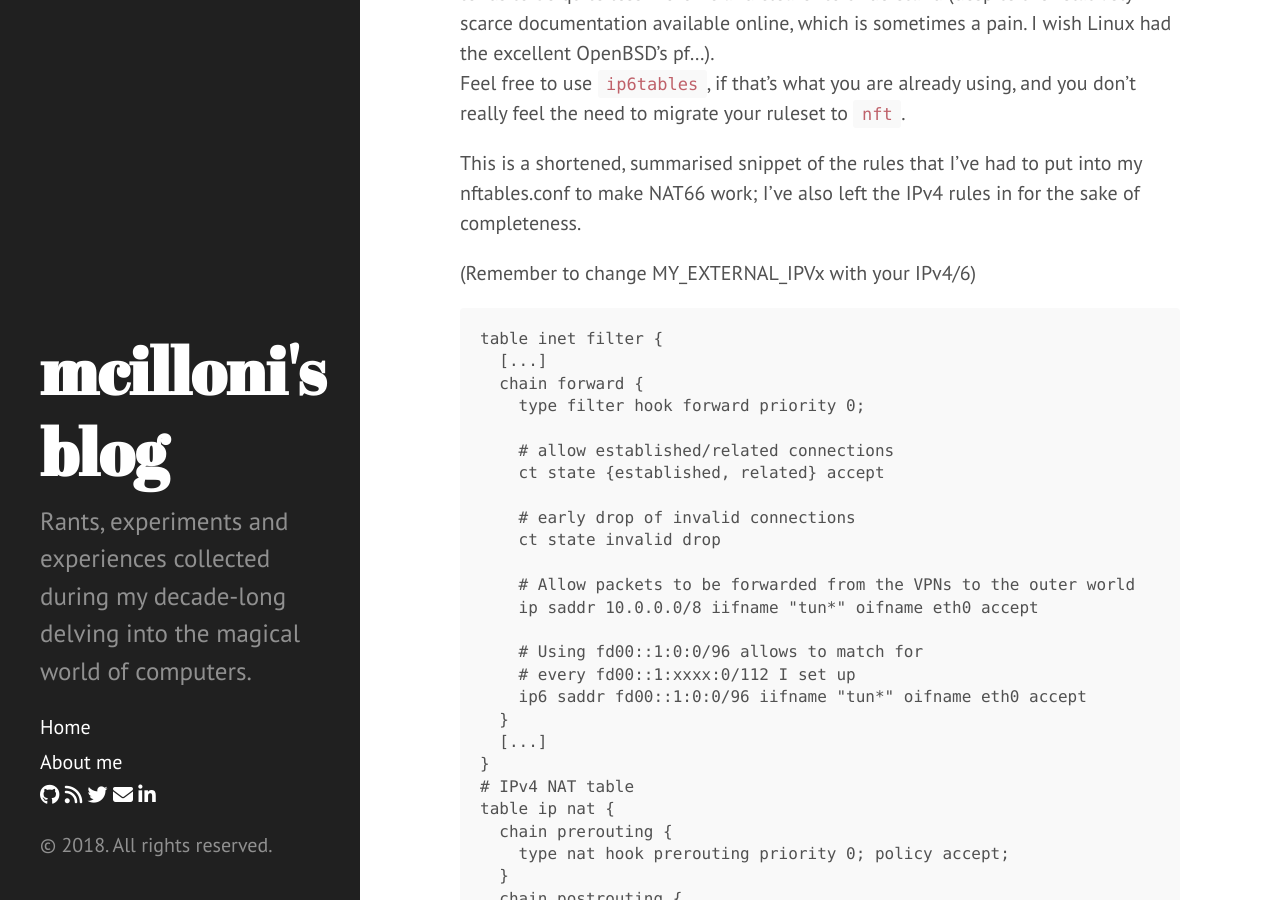
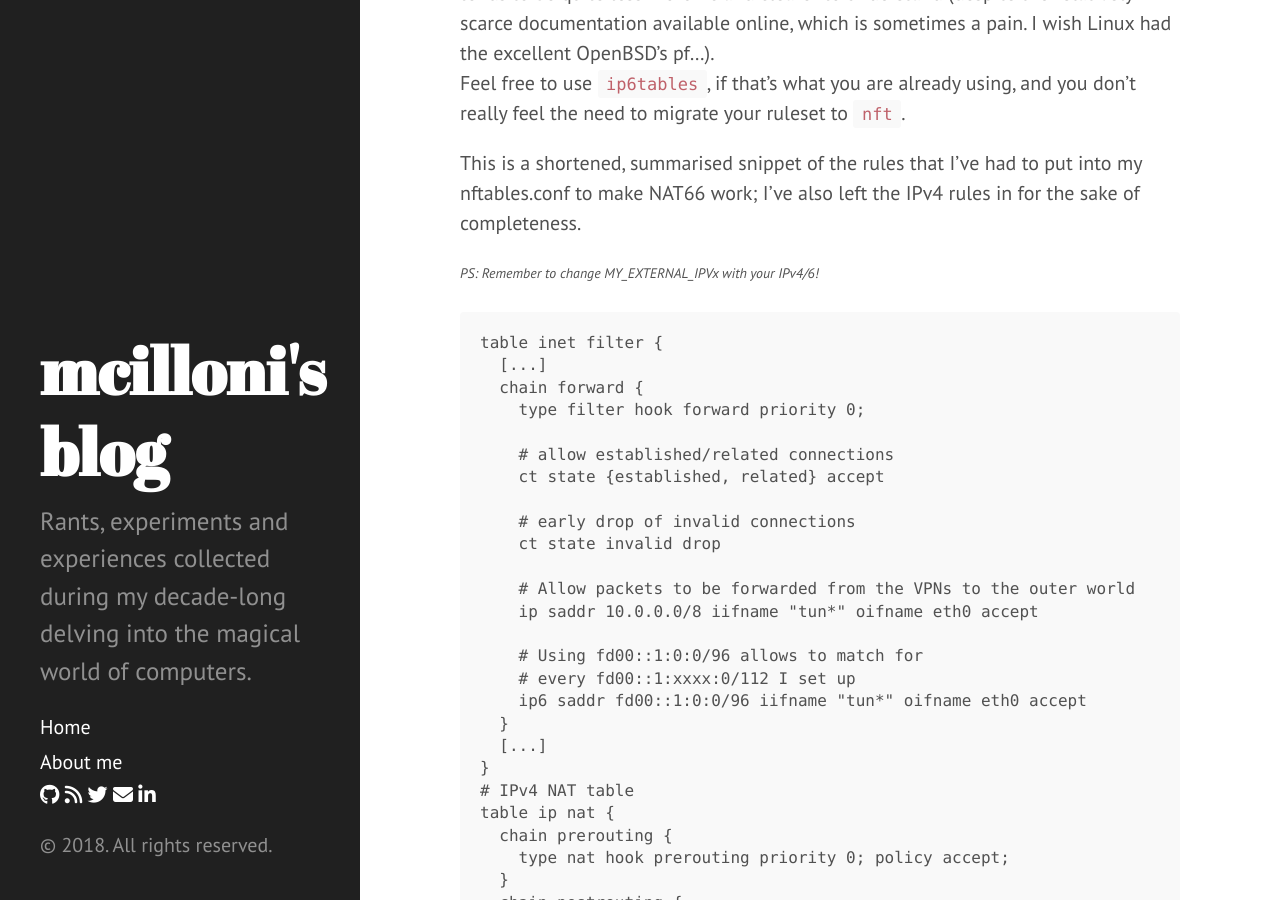
Before and after one commit to mcilloni/mcilloni.github.io, a Jekyll site: the page built from _posts/2018-01-20-oh-god-why-NAT66.md, in a window 1280 px wide and 900 px high, scrolled down 3885 px. Built offline with Jekyll 4.4.1, drawn with Linux system fonts in a browser that asks for light colours; nearby versions of some CDN libraries; comment, search, counter and statistics services are not loaded.

Commit message:
Fixed stuff

````diff
--- a/_posts/2018-01-20-oh-god-why-NAT66.md
+++ b/_posts/2018-01-20-oh-god-why-NAT66.md
@@ -84,7 +84,7 @@ Feel free to use `ip6tables`, if that's what you are already using, and you don'
 
 This is a shortened, summarised snippet of the rules that I've had to put into my nftables.conf to make NAT66 work; I've also left the IPv4 rules in for the sake of completeness.
 
-(Remember to change MY_EXTERNAL_IPVx with your IPv4/6)
+<sub><sup>*PS: Remember to change MY_EXTERNAL_IPVx with your IPv4/6!*</sup></sub>
 
 ```
 table inet filter {
````
